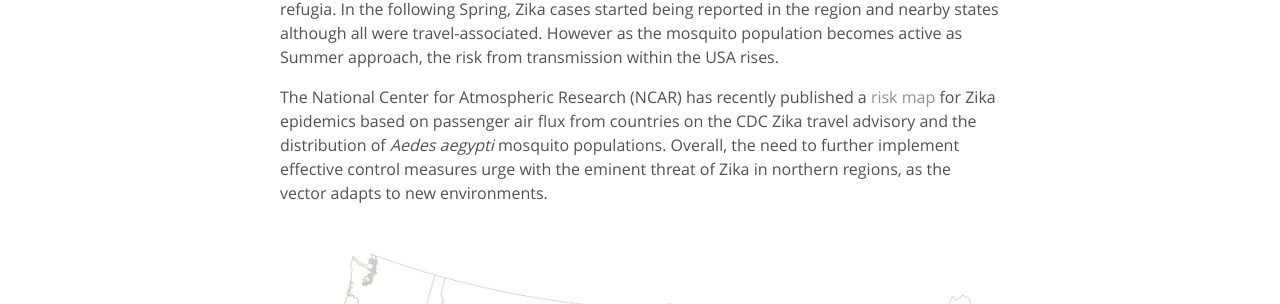
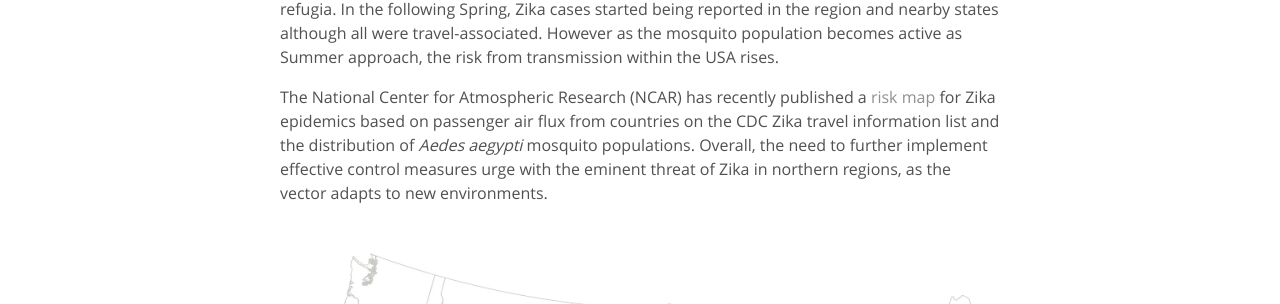
Before and after one commit to nidiatrovao/nidiatrovao.github.io, a Jekyll site: the page built from _posts/2016-06-29-zika-in-usa.md, in a window 1280 px wide. Shown: the part 369-673 px from the top of the page. Built offline with Jekyll 4.4.1, drawn with Linux system fonts in a browser that asks for light colours.

Commit message:
zika in the usa

```diff
--- a/_posts/2016-06-29-zika-in-usa.md
+++ b/_posts/2016-06-29-zika-in-usa.md
@@ -8,7 +8,7 @@ The <i>Aedes aegypti</i> mosquito can be found in tropical and subtropical regio
 Last year however, a [study](http://www.ajtmh.org/content/94/1/231) pointed that the mosquito population is adapting to cooler climates and spreading towards northern regions. They found genetic evidence of mosquitoes over-wintering in Washington, D.C. at least for the past 4 years, most likely taking underground refugia.
 In the following Spring, Zika cases started being reported in the region and nearby states although all were travel-associated. However as the mosquito population becomes active as Summer approach, the risk from transmission within the USA rises.
 
-The National Center for Atmospheric Research (NCAR) has recently published a [risk map](https://www2.ucar.edu/atmosnews/news/19850/potential-zika-virus-risk-estimated-for-50-us-cities) for Zika epidemics based on passenger air flux from countries on the CDC Zika travel advisory and the distribution of <i>Aedes aegypti</i> mosquito populations.
+The National Center for Atmospheric Research (NCAR) has recently published a [risk map](https://www2.ucar.edu/atmosnews/news/19850/potential-zika-virus-risk-estimated-for-50-us-cities) for Zika epidemics based on passenger air flux from countries on the CDC Zika travel information list and the distribution of <i>Aedes aegypti</i> mosquito populations.
 Overall, the need to further implement effective control measures urge with the eminent threat of Zika in northern regions, as the vector adapts to new environments.
 
 <br>
```
